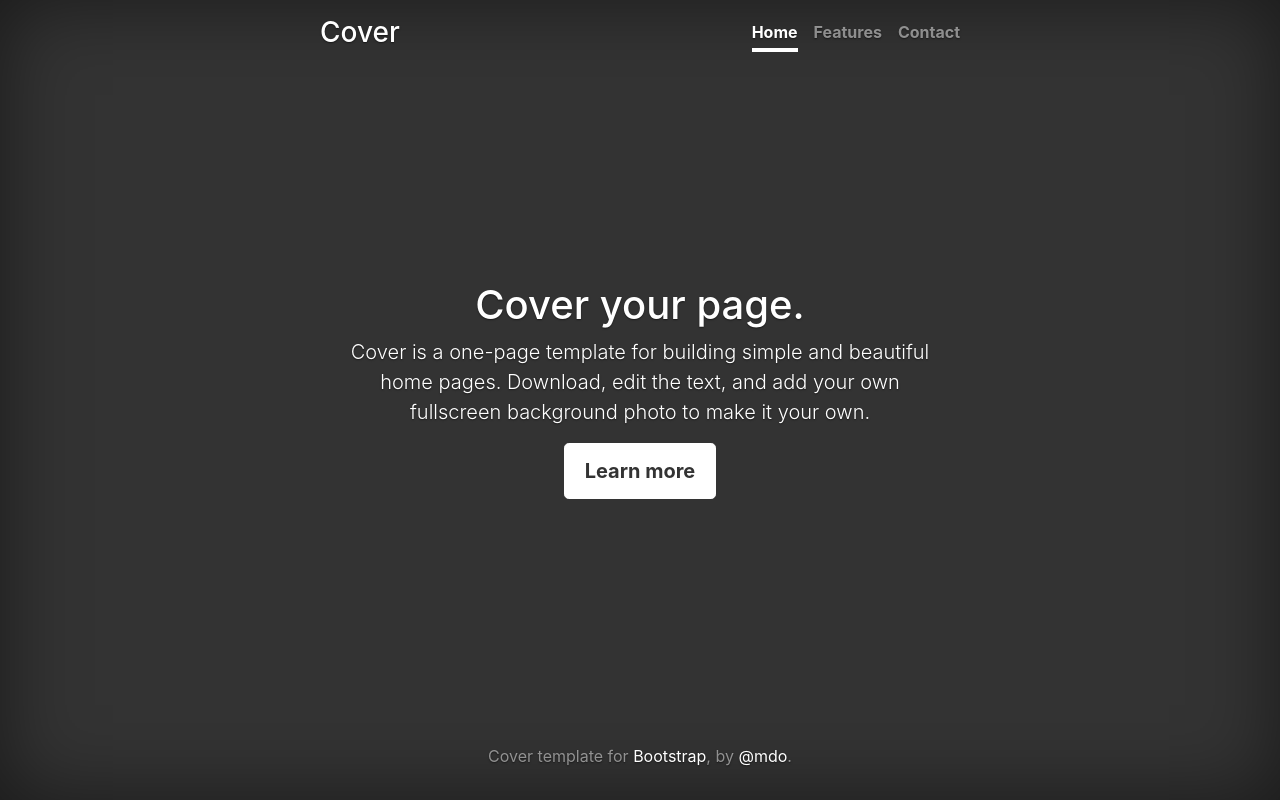
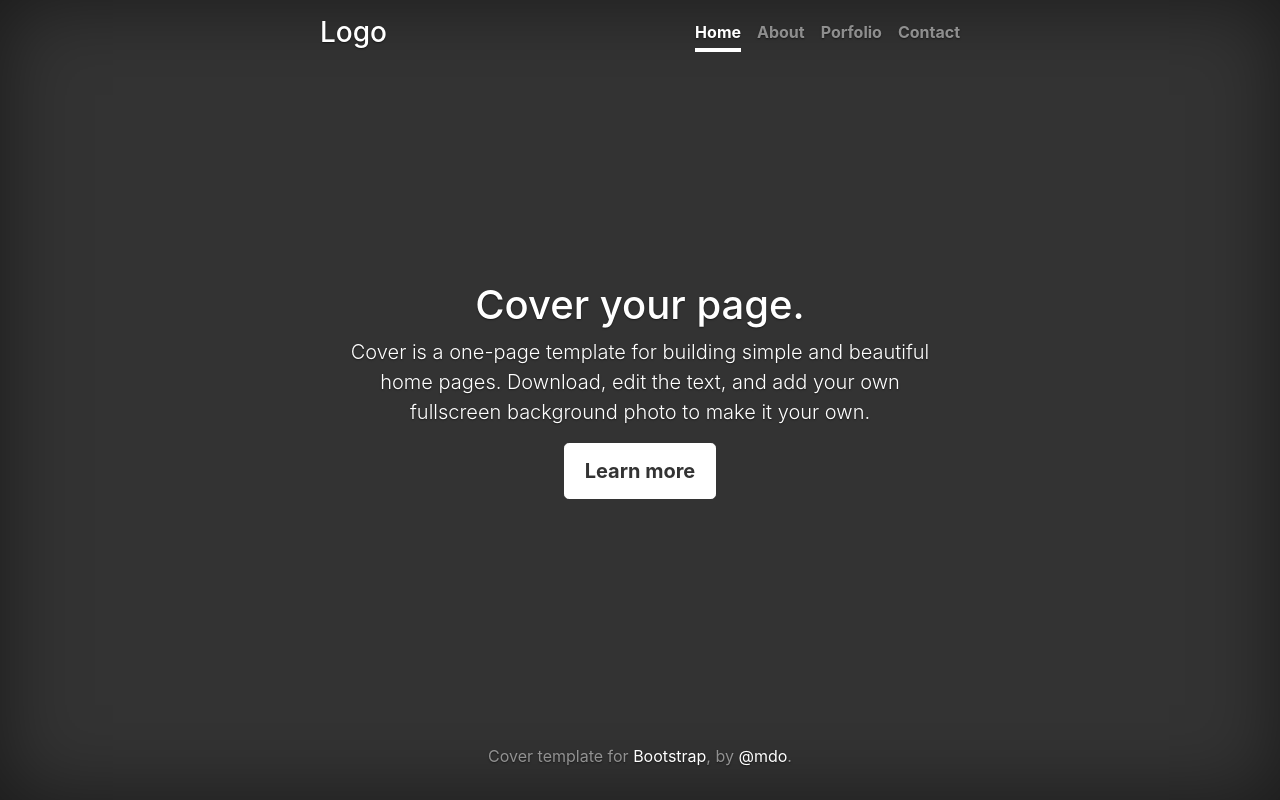
Before and after one commit to kimjaydot/kim-sample-portfolio, a plain HTML site: page index.html in a window 1280 px wide. Drawn offline with nearby package versions, Linux system fonts and the light colour scheme.

```diff
--- a/index.html
+++ b/index.html
@@ -12,11 +12,13 @@
                     <div class="cover-container d-flex w-100 h-100 p-3 mx-auto flex-column">
                       <header class="masthead mb-auto">
                         <div class="inner">
-                          <h3 class="masthead-brand">Cover</h3>
+                          <h3 class="masthead-brand">Logo</h3>
                           <nav class="nav nav-masthead justify-content-center">
                             <a class="nav-link active" href="#">Home</a>
-                            <a class="nav-link" href="#">Features</a>
+                            <a class="nav-link" href="#">About</a>
+                            <a class="nav-link" href="#">Porfolio</a>
                             <a class="nav-link" href="#">Contact</a>
+
                           </nav>
                         </div>
                       </header>
```
Also changed, not shown: images/laptop.jpg (added).
